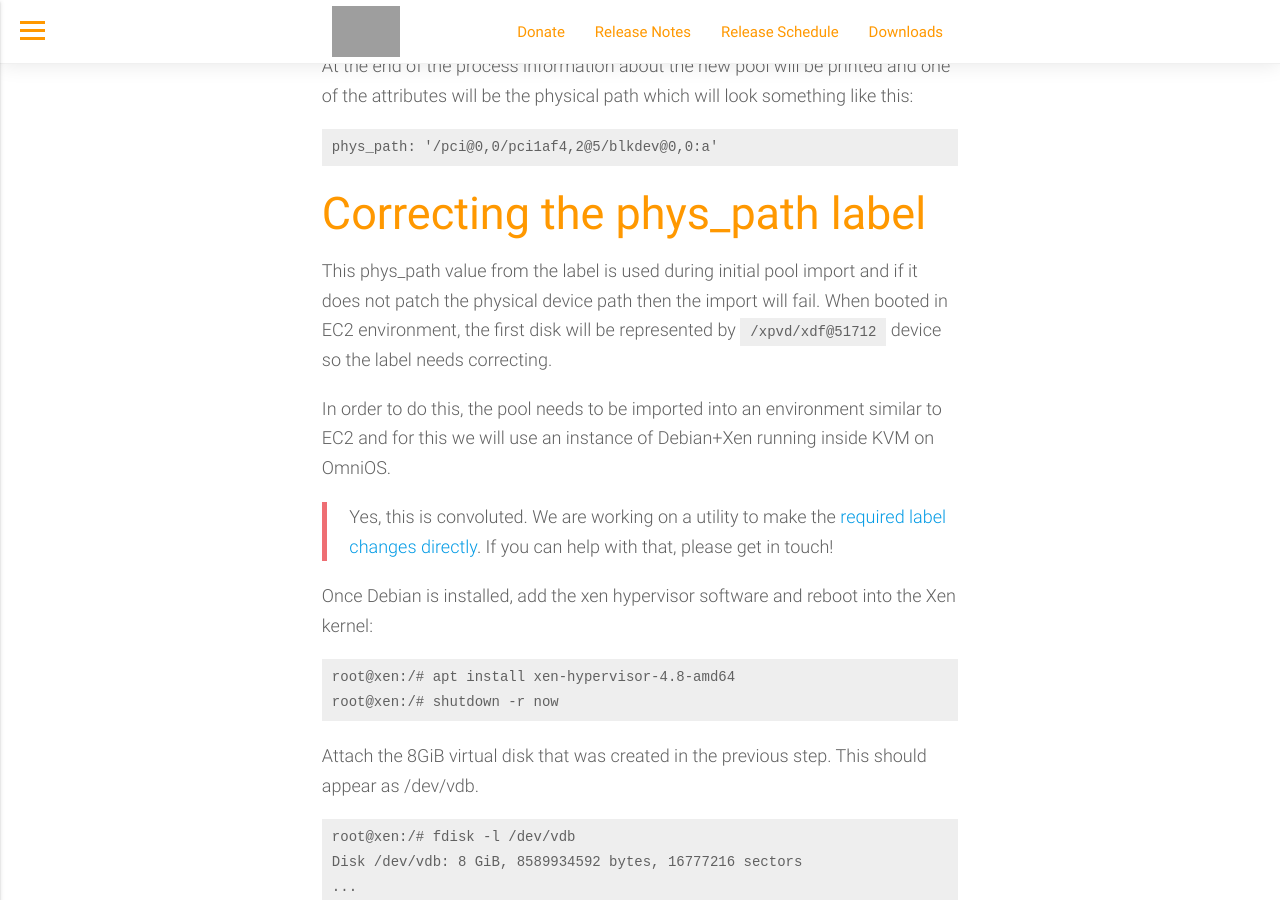
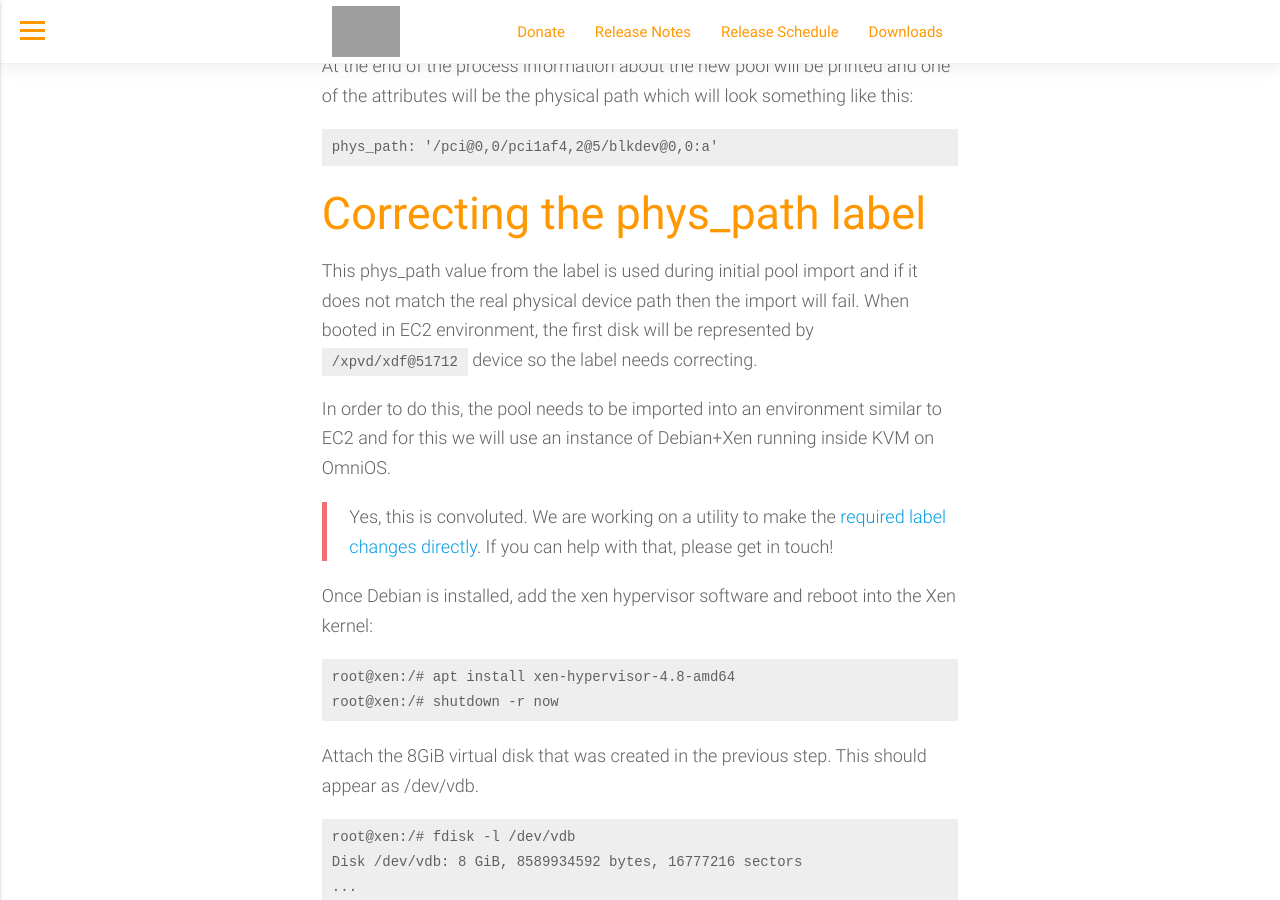
Before and after one commit to omniosorg/omniosorg.github.io, a Jekyll site: the page built from _docs/dev/ec2.md, in a window 1280 px wide and 900 px high, scrolled down 719 px. Built offline with Jekyll 4.4.1, drawn with Linux system fonts in a browser that asks for light colours; grey boxes are pictures that could not be loaded.

Commit message:
Update EC2 documentation

```diff
--- a/_docs/dev/ec2.md
+++ b/_docs/dev/ec2.md
@@ -42,7 +42,7 @@ phys_path: '/pci@0,0/pci1af4,2@5/blkdev@0,0:a'
 # Correcting the phys_path label
 
 This phys_path value from the label is used during initial pool import and
-if it does not patch the physical device path then the import will fail.
+if it does not match the real physical device path then the import will fail.
 When booted in EC2 environment, the first disk will be represented by
 `/xpvd/xdf@51712` device so the label needs correcting.
 
```
